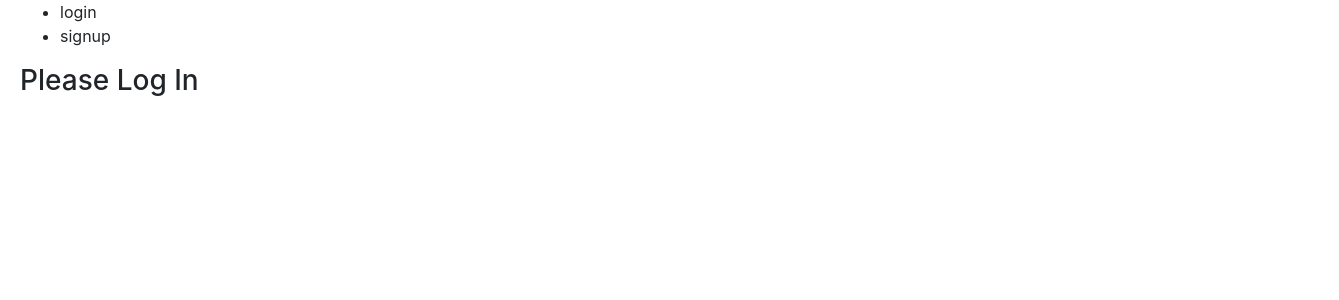
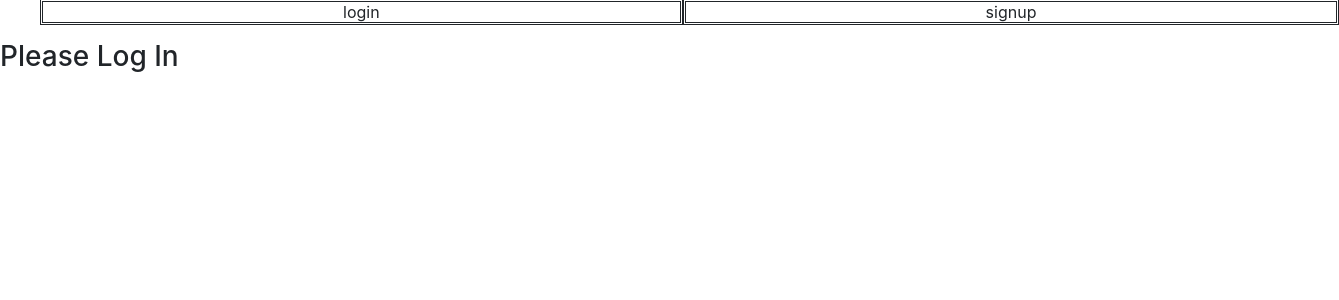
Before and after one commit to HarryPretel/SPIKEHIVE2K20, a React (Create React App) app in the folder frontend/: page / in a window 1280 px wide. Shown: the top 300 px of the page, 1339 px wide, since content can reach past the window. Built offline with nearby package versions, Linux system fonts and the light colour scheme.

Commit message:
some css

```diff
--- a/frontend/src/App.css
+++ b/frontend/src/App.css
@@ -1,5 +1,5 @@
 .App {
-  margin-left: 20px;
+
 }
 
 input {
@@ -33,6 +33,16 @@ input {
   color: #61dafb;
 }
 
+try{
+  white-space: nowrap;
+  margin: auto;
+  border-style: double double double double;
+  padding-right: 300px;
+  padding-left: 300px;
+  width: 200px;
+
+}
+
 @keyframes App-logo-spin {
   from {
     transform: rotate(0deg);
--- a/frontend/src/components/Nav.js
+++ b/frontend/src/components/Nav.js
@@ -1,21 +1,24 @@
 import React from 'react';
 import PropTypes from 'prop-types';
+import styles from '../App.css';
 
 function Nav(props) {
   const logged_out_nav = (
     <ul>
-      <li onClick={() => props.display_form('login')}>login</li>
-      <li onClick={() => props.display_form('signup')}>signup</li>
+      <try onClick={() => props.display_form('login')}>login</try>
+      <try onClick={() => props.display_form('signup')}>signup</try>
     </ul>
   );
 
   const logged_in_nav = (
     <ul>
+
       <li onClick={props.handle_logout}>logout</li>
       <li onClick={() => props.display_form('profile')}>profile</li>
       <li onClick={() => props.display_form('hives')}>hive</li>
       <li onClick={() => props.display_form('inspection')}>inspection</li>
       <li onClick={() => props.display_form('equipment')}>equipment</li>
+
     </ul>
 
   );
```
